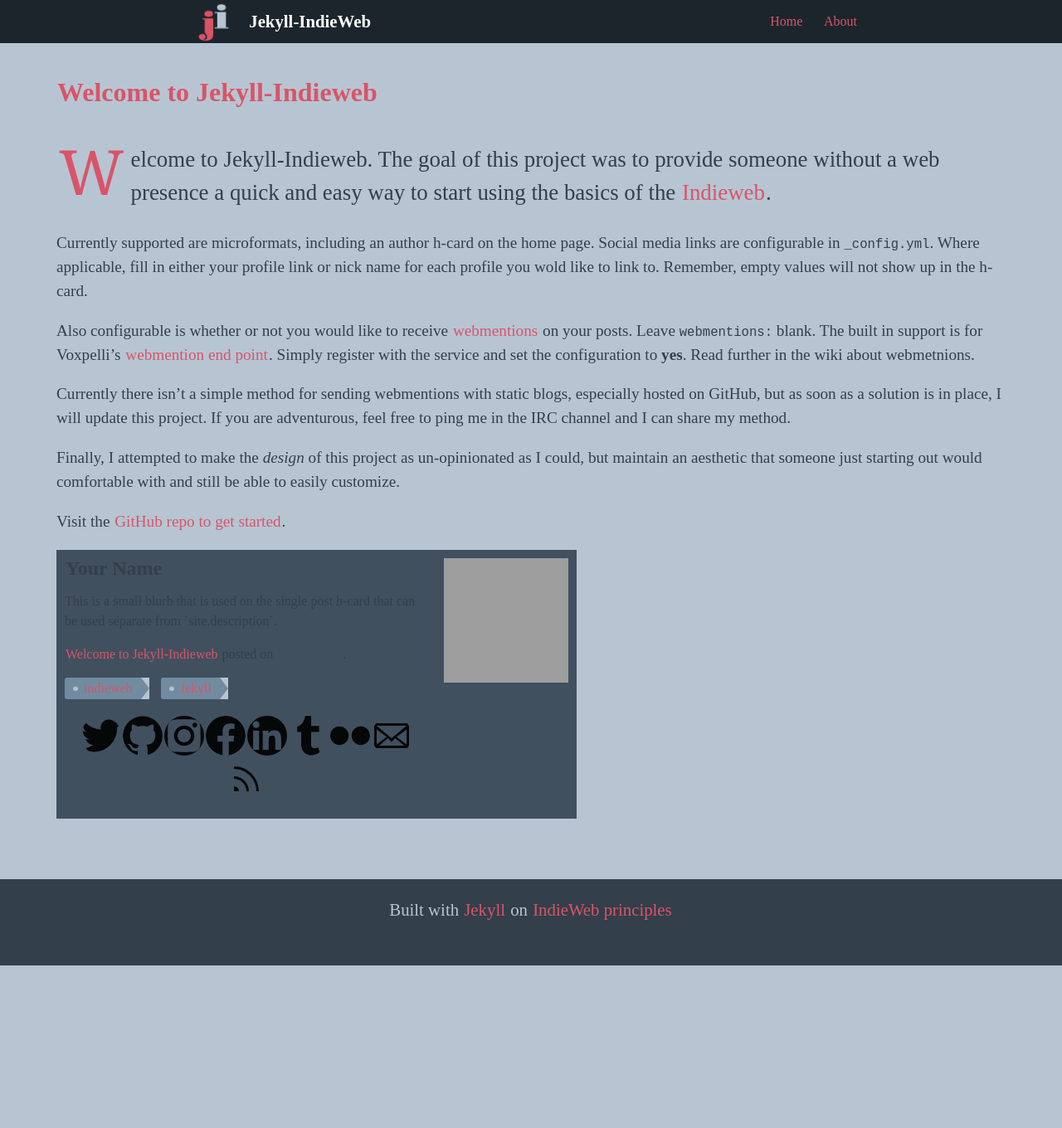
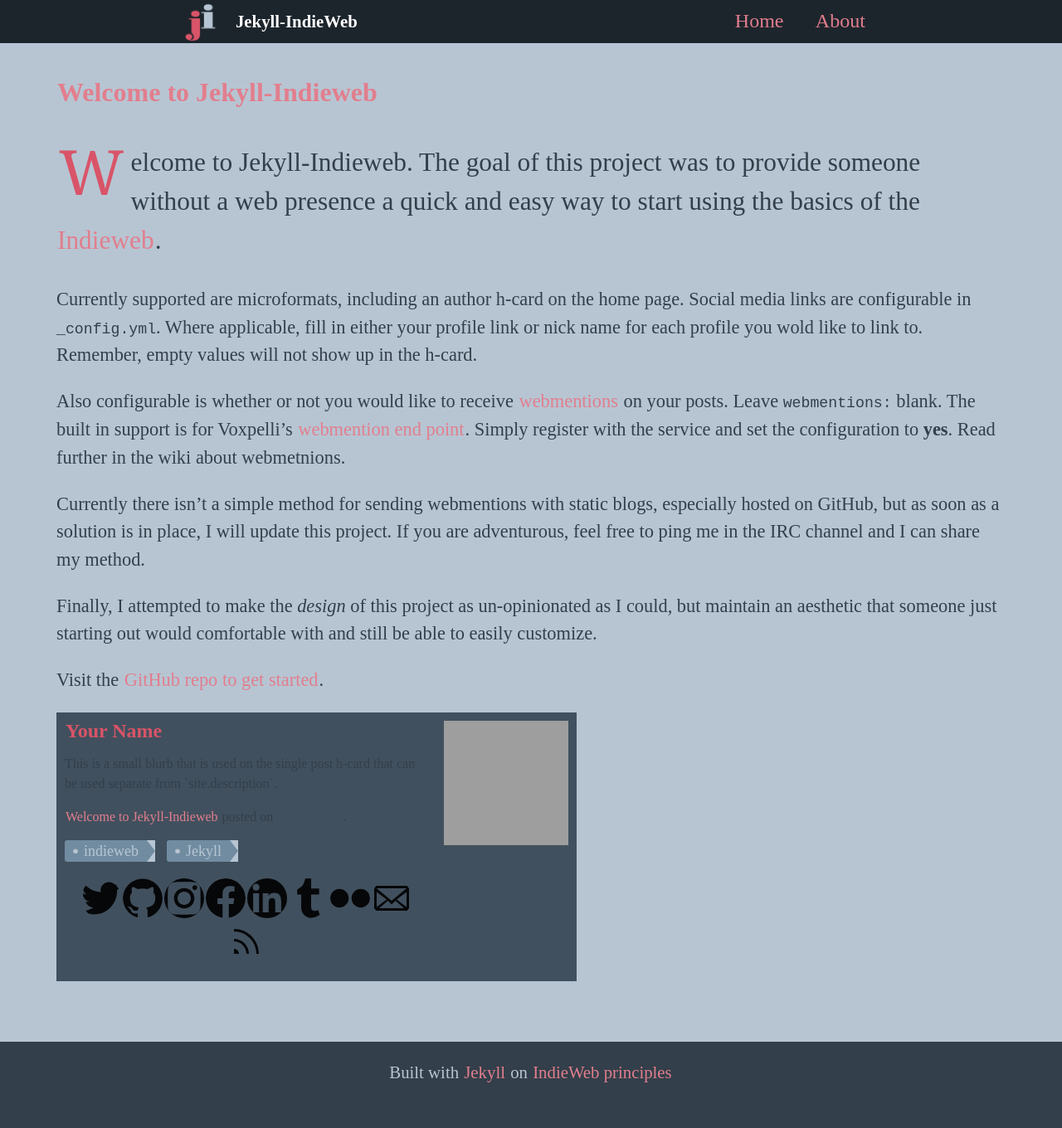
Before and after one commit to miklb/jekyll-indieweb, a Jekyll site: the page built from _posts/2016-4-10-welcome-to-jekyll-indieweb.md, in a window 1280 px wide. Shown: the whole page at 83% size. Built offline with Jekyll 4.4.1, drawn with Linux system fonts in a browser that asks for light colours; before the commit the page ends 1164 px from its top, so only the background shows below that; grey boxes are pictures that could not be loaded.

Commit message:
fix: adjust font size/link color for WCAG2AA

```diff
--- a/assets/css/_inc/article.css
+++ b/assets/css/_inc/article.css
@@ -29,7 +29,7 @@
 
 .entry-content {
     margin-top: 0;
-    font-size: 1.2em;
+    font-size: 1.4em;
 }
 
 .entry-content p:first-of-type {
@@ -55,6 +55,7 @@
     color: #999;
     display: inline-block;
     height: 26px;
+    font-size: 18px;
     line-height: 26px;
     padding: 0 20px 0 23px;
     position: relative;
--- a/assets/css/_inc/header.css
+++ b/assets/css/_inc/header.css
@@ -31,6 +31,7 @@
     display: flex;
     flex-direction: row;
     align-items: center;
+    font-size: 24px;
 }
 
 .mainnav a {
--- a/assets/css/main.css
+++ b/assets/css/main.css
@@ -195,6 +195,7 @@
     flex-direction: row;
     align-items: center;
     width: auto;
+    font-size: 24px;
 }
 .mainnav a {
     padding: .5em;
@@ -432,11 +433,12 @@
     text-decoration: none;
 }
 a:link {
+    color: #E27E8D;
+    color: var(--color3light);
+}
+a:visited {
     color: #D95468;
     color: var(--red);
-}
-a:visited {
-    color: var(--dark);
 }
 a:focus {
     border-bottom: 1px solid #D95468;
@@ -452,6 +454,10 @@
 .profiles a:hover {
     border: none;
     background: none;
+}
+.tags a, .tags a:visited {
+    color: #B7C5D3;
+    color: var(--very-light-gray)
 }
 .tags a:hover {
     border: none;
@@ -487,7 +493,7 @@
 }
 .entry-content {
     margin-top: 0;
-    font-size: 1.2em;
+    font-size: 1.4em;
 }
 .entry-content p:first-of-type {
     margin-top: 0;
@@ -518,6 +524,7 @@
     padding: 0 20px 0 23px;
     height: 26px;
     color: #999;
+    font-size: 18px;
     line-height: 26px;
     text-decoration: none;
   }
```
Also changed, not shown: assets/css/_inc/links.css (+6 -2 lines), 1 other file.
